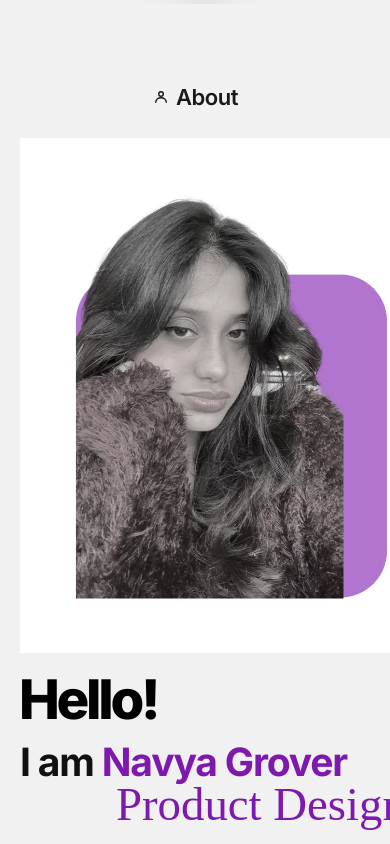
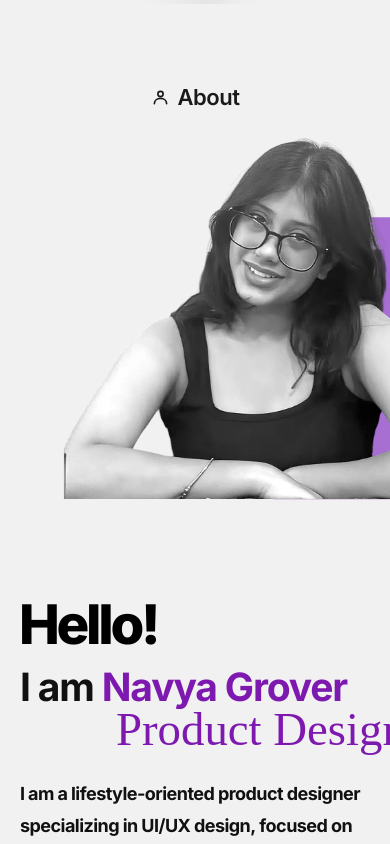
Before and after one commit to anantshrivastava26/ng, a React (Vite) app: page / in a window 390 px wide. Shown: the part 840-1684 px from the top of the page. Built offline with nearby package versions, Linux system fonts and the light colour scheme; a web font is replaced by a local one.

Commit message:
feat: update About component image and enhance styling for better layout

```diff
--- a/src/components/About.tsx
+++ b/src/components/About.tsx
@@ -62,7 +62,7 @@ export default function About() {
             transition={{ duration: 3, ease: [0.22, 1, 0.36, 1] }}
           >
             <div className="about-media-accent" aria-hidden="true" />
-            <img src="/assets/portfolio-pic.webp" alt="Navya Grover" className="about-portrait" loading="lazy" decoding="async" />
+            <img src="/assets/about-portrait-bw.webp" alt="Navya Grover" className="about-portrait" loading="lazy" decoding="async" />
           </motion.figure>
 
           <motion.div
--- a/src/components/Experience.tsx
+++ b/src/components/Experience.tsx
@@ -17,6 +17,8 @@ type ExperienceItem = {
   period: string
   mark?: string
   logo?: string
+  /** Watermark opacity override (default 0.05 in CSS) — light logos need more. */
+  watermarkOpacity?: number
   highlights: string[]
 }
 
@@ -28,6 +30,7 @@ const EXPERIENCE: ExperienceItem[] = [
     period: 'May 2026 – July 2026',
     mark: 'M',
     logo: '/assets/experience/mcdonalds.png',
+    watermarkOpacity: 0.16,
     highlights: [
       "Developed UI elements based on UX principles for an upcoming redesign of the official McDonald's website.",
       'Worked with interface hierarchy and navigation while maintaining a consistent visual direction.',
@@ -112,10 +115,10 @@ function Reveal({
   )
 }
 
-function Mark({ item, className }: { item: ExperienceItem; className: string }) {
+function Mark({ item, className, style }: { item: ExperienceItem; className: string; style?: React.CSSProperties }) {
   if (!item.logo && !item.mark) return null
   return item.logo ? (
-    <img src={item.logo} alt="" className={className} loading="lazy" />
+    <img src={item.logo} alt="" className={className} style={style} loading="lazy" />
   ) : (
     <span className={`${className} xp-monogram`}>{item.mark}</span>
   )
@@ -153,7 +156,11 @@ export default function Experience() {
             <motion.article key={item.company + item.title} className="xp-card" variants={cardVariants} whileHover={{ y: -6 }}>
               {(item.logo || item.mark) && (
                 <div className="xp-watermark" aria-hidden="true">
-                  <Mark item={item} className="xp-watermark-mark" />
+                  <Mark
+                    item={item}
+                    className="xp-watermark-mark"
+                    style={item.watermarkOpacity ? { opacity: item.watermarkOpacity } : undefined}
+                  />
                 </div>
               )}
 
--- a/src/index.css
+++ b/src/index.css
@@ -106,8 +106,8 @@ img { display: block; max-width: 100%; }
   display: inline-flex;
   align-items: center;
   justify-content: center;
-  width: 18px;
-  height: 18px;
+  width: 21px;
+  height: 21px;
   color: currentColor;
   flex-shrink: 0;
 }
@@ -763,6 +763,9 @@ img { display: block; max-width: 100%; }
 }
 
 .about-media {
+  /* gap between the purple accent's bottom edge and the media box's bottom */
+  --about-accent-gap: 15%;
+  --about-accent-radius: 52px;
   position: relative;
   min-height: 700px;
   overflow: hidden;
@@ -775,17 +778,23 @@ img { display: block; max-width: 100%; }
   top: 50%;
   transform: translateY(-50%);
   width: 42%;
-  height: 70%;
-  border-radius: 0 52px 52px 0;
+  height: calc(100% - 2 * var(--about-accent-gap));
+  border-radius: 0 var(--about-accent-radius) var(--about-accent-radius) 0;
   background: #a66fd1;
 }
 
 .about-portrait {
-  position: relative;
+  /* photo's flat bottom edge sits on the purple accent's bottom edge */
+  position: absolute;
+  right: 0;
+  bottom: var(--about-accent-gap);
   z-index: 2;
   width: 100%;
-  height: 100%;
-  object-fit: cover;
+  height: auto;
+  max-height: calc(100% - var(--about-accent-gap));
+  object-fit: contain;
+  object-position: right bottom;
+  border-bottom-right-radius: var(--about-accent-radius);
 }
 
 .about-copy-col {
@@ -1432,8 +1441,8 @@ img { display: block; max-width: 100%; }
 }
 
 .logo-mark {
-  width: 44px;
-  height: 44px;
+  width: 50px;
+  height: 50px;
   display: flex;
   align-items: center;
   justify-content: center;
@@ -1693,10 +1702,13 @@ img { display: block; max-width: 100%; }
     min-height: 440px;
   }
 
+  .about-media {
+    --about-accent-gap: 18%;
+    --about-accent-radius: 40px;
+  }
+
   .about-media-accent {
     width: 40%;
-    height: 64%;
-    border-radius: 0 40px 40px 0;
   }
 
   .about-title {
```
Also changed, not shown: public/assets/about-portrait-bw.webp (added).
